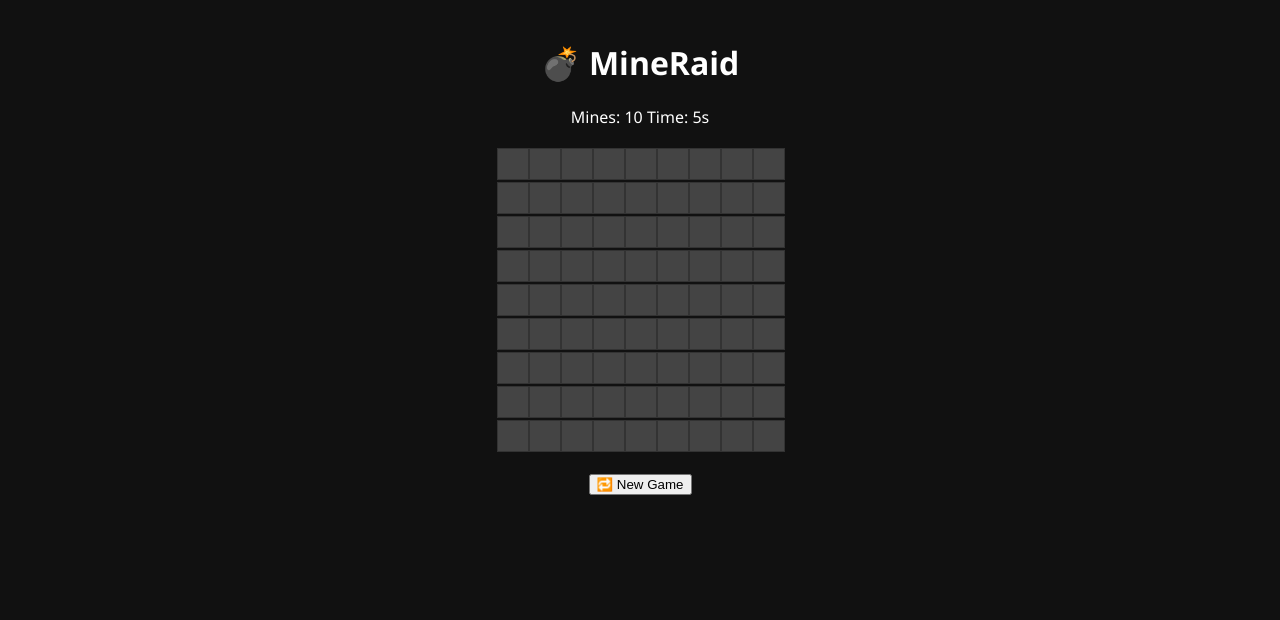
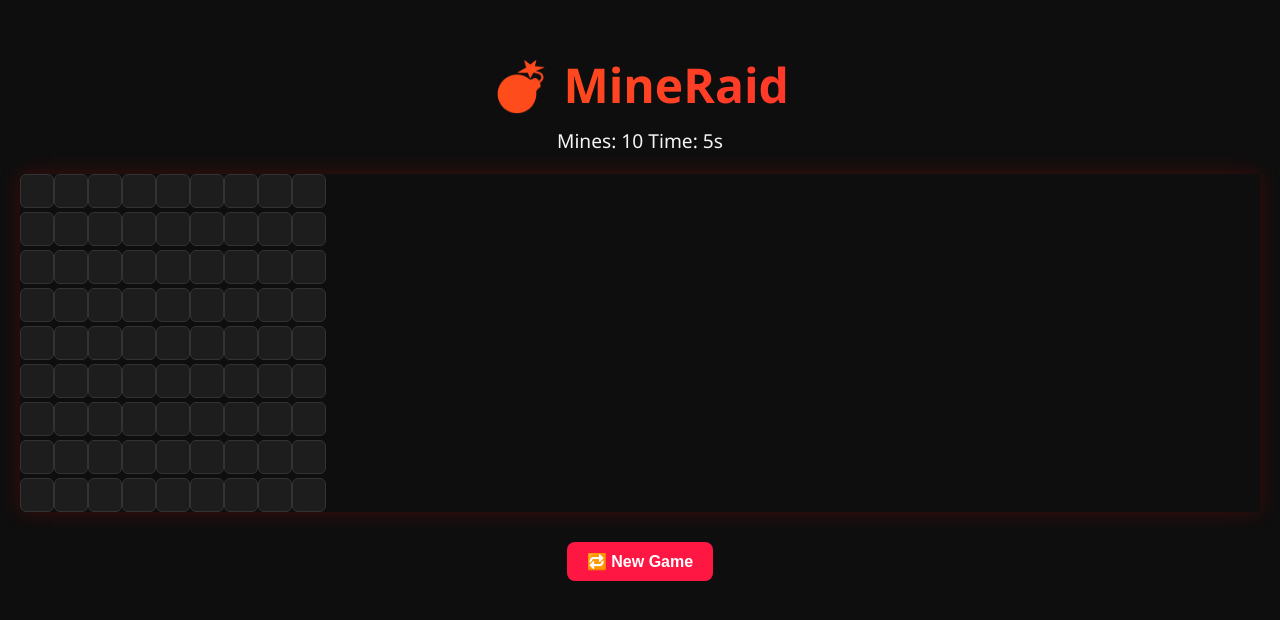
Before and after one commit to YocodesReal/mineraid, a plain HTML site: page index.html in a window 1280 px wide. Drawn offline with Linux system fonts and the light colour scheme.

Commit message:
Update style.css

```diff
--- a/style.css
+++ b/style.css
@@ -1,35 +1,97 @@
 body {
+  background: #0e0e0e;
+  color: #f5f5f5;
   font-family: 'Segoe UI', sans-serif;
   text-align: center;
-  background: #111;
-  color: #fff;
   margin: 0;
   padding: 20px;
 }
 
+h1 {
+  font-size: 3rem;
+  margin-bottom: 10px;
+  background: linear-gradient(to right, #ff6f00, #ff1744);
+  -webkit-background-clip: text;
+  color: transparent;
+}
+
+#game-info {
+  font-size: 1.2rem;
+  margin-bottom: 10px;
+}
+
 #game-board {
+  margin: 20px auto;
   display: grid;
-  margin: 20px auto;
-  gap: 2px;
-  width: fit-content;
+  gap: 4px;
+  box-shadow: 0 0 20px rgba(255, 0, 0, 0.2);
+}
+
+button {
+  margin-top: 10px;
+  background: #ff1744;
+  border: none;
+  padding: 10px 20px;
+  color: white;
+  font-weight: bold;
+  font-size: 1rem;
+  border-radius: 8px;
+  cursor: pointer;
+  transition: 0.3s;
+}
+
+button:hover {
+  background: #ff5252;
 }
 
 .cell {
-  width: 30px;
-  height: 30px;
-  background-color: #444;
+  width: 32px;
+  height: 32px;
+  font-weight: bold;
+  text-align: center;
+  vertical-align: middle;
+  font-size: 18px;
+  background-color: #1d1d1d;
+  color: #fff;
+  border-radius: 6px;
   border: 1px solid #333;
   cursor: pointer;
-  font-size: 18px;
-  line-height: 30px;
-  user-select: none;
+  transition: all 0.2s ease;
+}
+
+.cell:hover {
+  background-color: #2a2a2a;
 }
 
 .cell.revealed {
-  background-color: #222;
+  background-color: #121212;
   cursor: default;
+  box-shadow: inset 0 0 5px #000;
 }
 
 .cell.flagged {
-  background-color: #ff4444;
+  background-color: #c62828;
+  color: #fff;
 }
+
+.cell.mine {
+  background-color: #ff1744;
+  color: #000;
+  animation: explode 0.3s ease;
+}
+
+@keyframes explode {
+  0% { transform: scale(1); }
+  50% { transform: scale(1.2); background-color: #ff6f00; }
+  100% { transform: scale(1); }
+}
+
+/* Number colors */
+.cell[data-num="1"] { color: #00f; }
+.cell[data-num="2"] { color: #0f0; }
+.cell[data-num="3"] { color: #f00; }
+.cell[data-num="4"] { color: #00a; }
+.cell[data-num="5"] { color: #a00; }
+.cell[data-num="6"] { color: #0aa; }
+.cell[data-num="7"] { color: #fff; }
+.cell[data-num="8"] { color: #aaa; }
```
